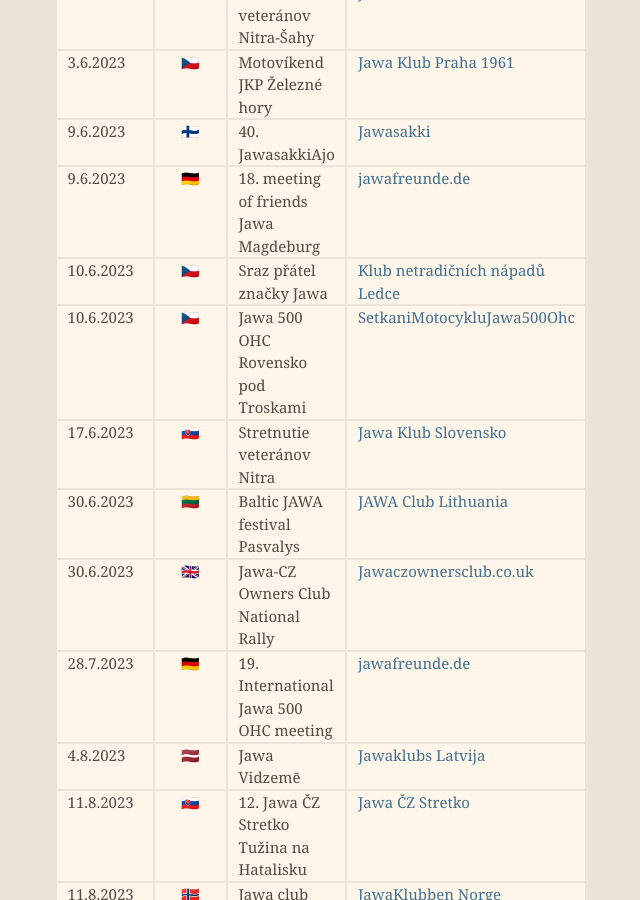
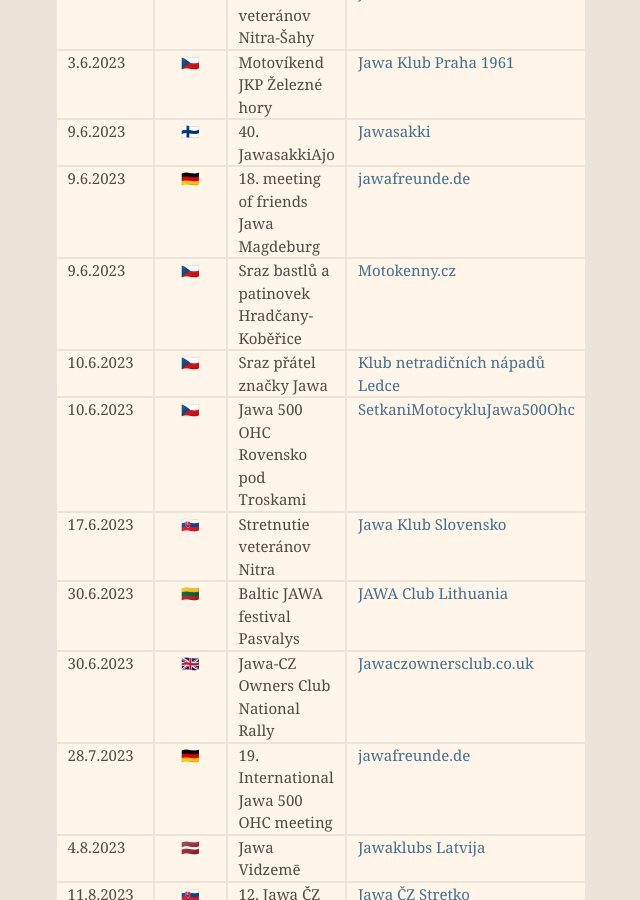
Before and after one commit to microkost/jawamotorcycles.cz, a Jekyll site: the page built from docs/index.md, in a window 1280 px wide and 900 px high, scrolled down 835 px. Shown: the whole window, without its empty margins (330-970 px from the left). Built offline with Jekyll 4.4.1, drawn with Linux system fonts in a browser that asks for light colours; our own code applies the rules of GitHub Pages for plain Markdown files.

Commit message:
Sraz bastlů a patinovek

```diff
--- a/docs/index.md
+++ b/docs/index.md
@@ -17,6 +17,7 @@
 |   3.6.2023 | 🇨🇿 | Motovíkend JKP Železné hory | [Jawa Klub Praha 1961](http://www.jawaklub.cz/kalendar) |
 |   9.6.2023 | 🇫🇮 | 40. JawasakkiAjo | [Jawasakki](https://jawasakki.fi/) |
 |   9.6.2023 | 🇩🇪 | 18. meeting of friends Jawa Magdeburg | [jawafreunde.de](https://jawafreunde.de/index.php/termine/) |
+|   9.6.2023 | 🇨🇿 | Sraz bastlů a patinovek Hradčany-Koběřice | [Motokenny.cz](https://www.veterankalendar.cz/index.php?id=5&id_p=7842) |
 |  10.6.2023 | 🇨🇿 | Sraz přátel značky Jawa | [Klub netradičních nápadů Ledce](https://www.facebook.com/events/558374962973820/) |
 |  10.6.2023 | 🇨🇿 | Jawa 500 OHC Rovensko pod Troskami | [SetkaniMotocykluJawa500Ohc](https://www.facebook.com/SetkaniMotocykluJawa500Ohc) |
 |  17.6.2023 | 🇸🇰 | Stretnutie veteránov Nitra | [Jawa Klub Slovensko](https://www.facebook.com/profile.php?id=100064802682552) |
```
